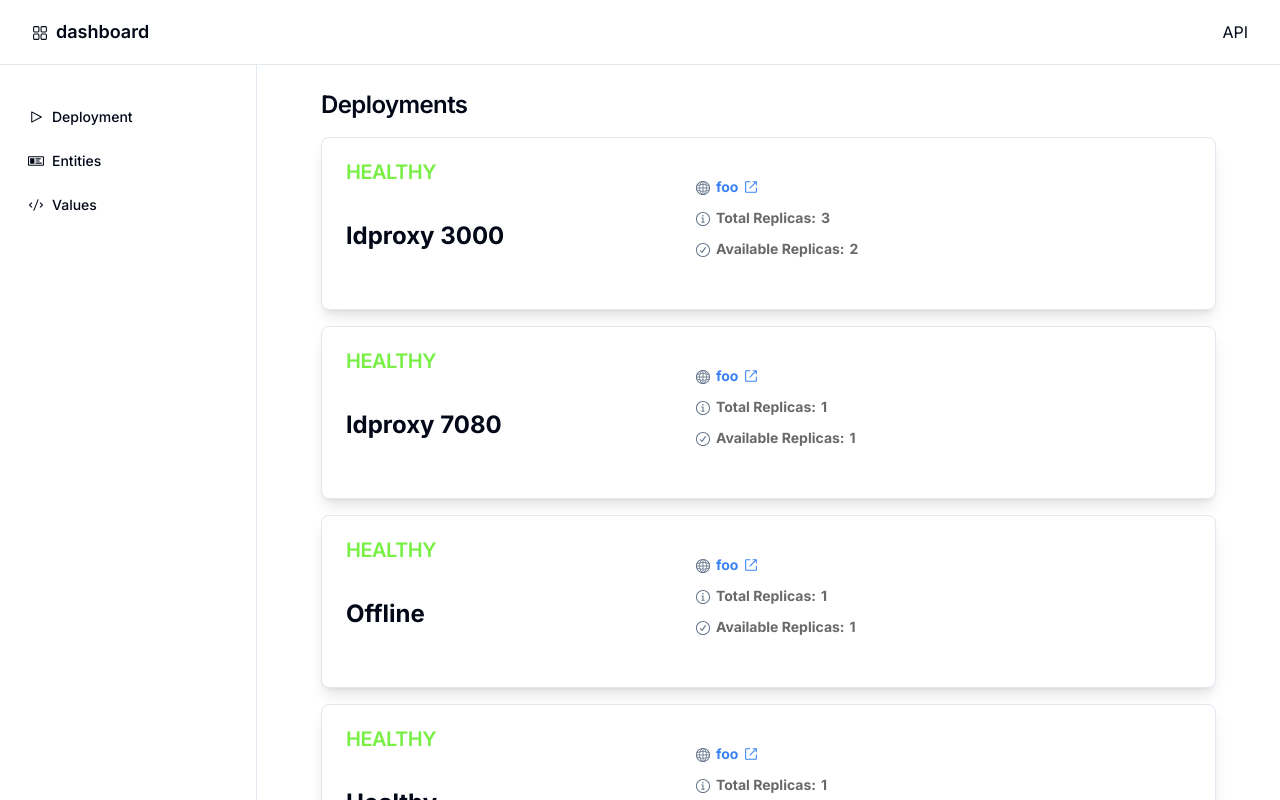
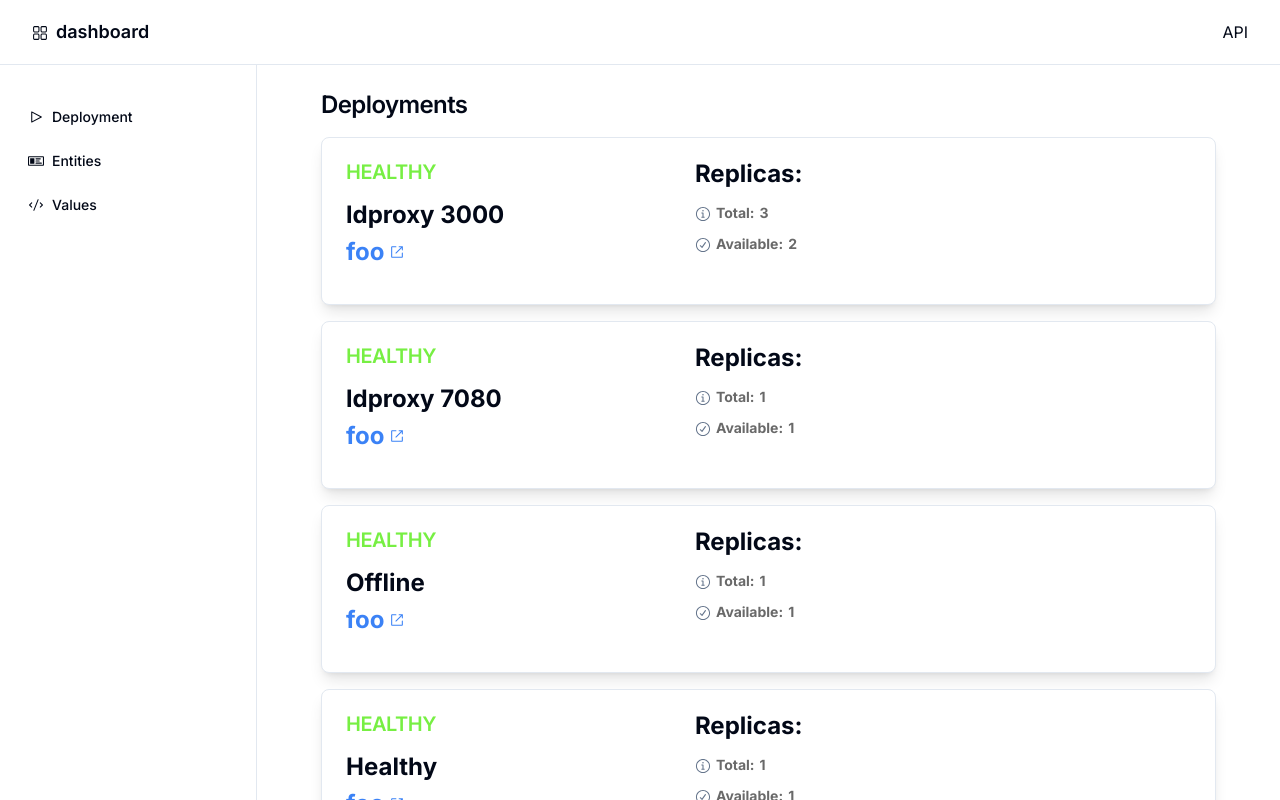
Before and after one commit to ldproxy/dashboard, a Next.js app: page /home in a window 1280 px wide. Shown: the top 800 px of the page. Built offline with nearby package versions, Linux system fonts and the light colour scheme.

Commit message:
stylistic changes info box home page

```diff
--- a/src/components/dashboard/homeInfo.tsx
+++ b/src/components/dashboard/homeInfo.tsx
@@ -70,34 +70,14 @@ export default function CustomersPage({
             width: "65%",
           }}
         >
-          {name}
-        </div>
-        <div style={{ width: "100%", marginTop: "-30px" }}>
-          <div
-            className="flex flex-col items-start p-4"
-            style={{ minWidth: "300px", minHeight: "100px" }}
-          >
+          <div style={{ marginBottom: "5px" }}>{name}</div>
           {formattedUrl && (
-              <div
-                style={{
-                  display: "flex",
-                  flexDirection: "row",
-                  alignItems: "center",
-                  marginBottom: "10px",
-                }}
-              >
-                <GlobeIcon
-                  className="h-4 w-4 text-muted-foreground"
-                  style={{ marginTop: "2px" }}
-                />
+            <div className="text-2xl font-bold break-normal">
               <a
                 href={formattedUrl}
                 onClick={handleLinkClick}
                 className="text-blue-500 hover:underline relative"
                 style={{
-                    fontSize: "14px",
-                    fontWeight: "bold",
-                    marginLeft: "5px",
                   display: "flex",
                   alignItems: "center",
                 }}
@@ -113,6 +93,30 @@ export default function CustomersPage({
               </a>
             </div>
           )}
+        </div>
+        <div style={{ width: "100%", marginTop: "-30px" }}>
+          <div
+            className="flex flex-col items-start p-4"
+            style={{ minWidth: "300px", minHeight: "100px" }}
+          >
+            <div
+              style={{
+                display: "flex",
+                flexDirection: "row",
+                alignItems: "center",
+                marginBottom: "10px",
+              }}
+            >
+              <span
+                style={{
+                  fontSize: "1.5rem",
+                  fontWeight: "bold",
+                  marginTop: "-20px",
+                }}
+              >
+                Replicas:
+              </span>
+            </div>
             <div
               style={{
                 display: "flex",
@@ -134,7 +138,7 @@ export default function CustomersPage({
                   fontWeight: "bold",
                 }}
               >
-                Total Replicas:
+                Total:
               </span>
               <span
                 style={{
@@ -168,7 +172,7 @@ export default function CustomersPage({
                   fontWeight: "bold",
                 }}
               >
-                Available Replicas:
+                Available:
               </span>
               <span
                 style={{
```
Lines whose indentation alone changed are shown as unchanged.
